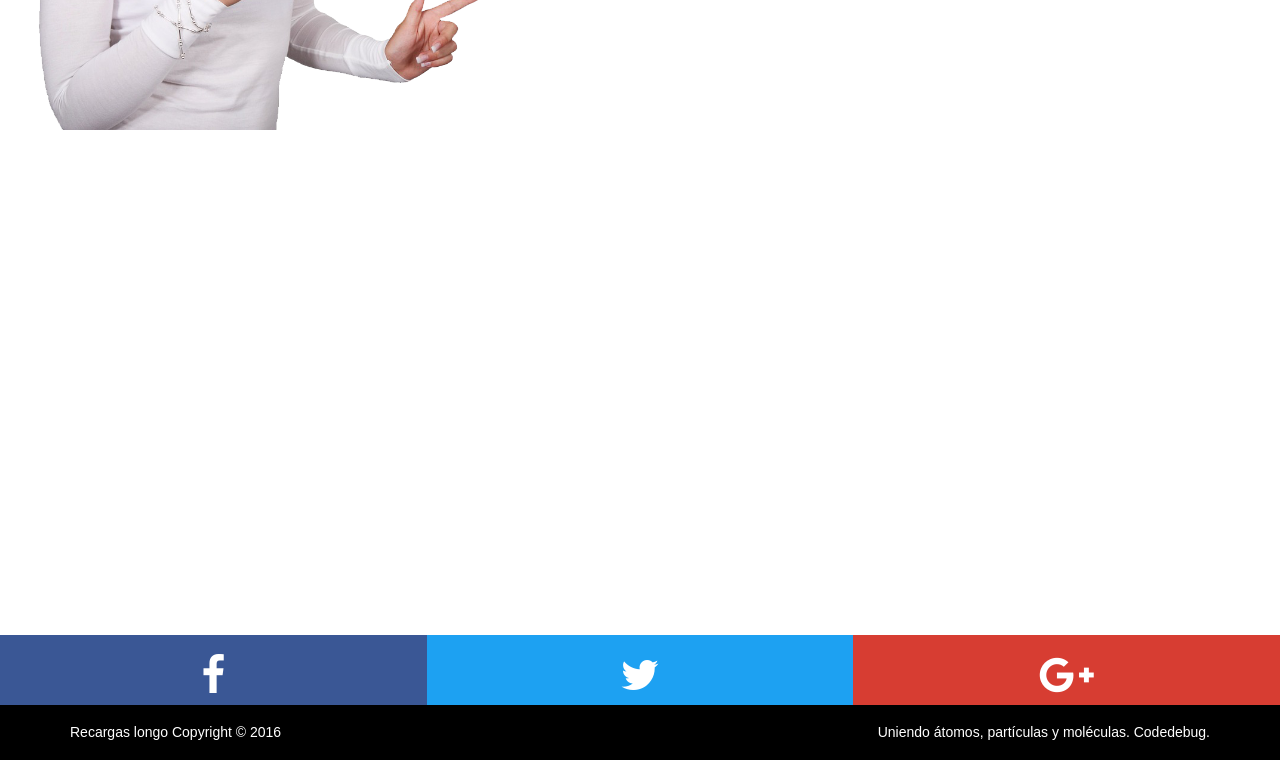
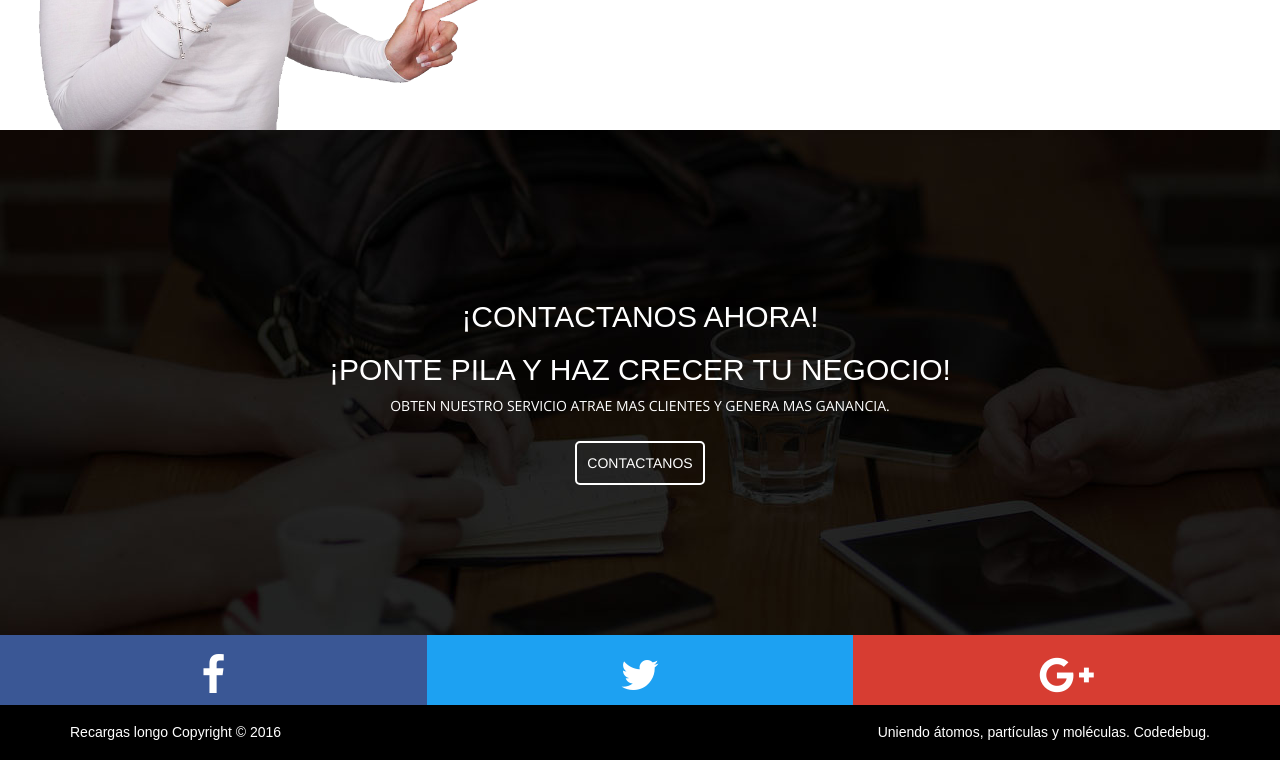
Before and after one commit to JhonnVinces/Abcell, a website: page index.html in a window 1280 px wide. Shown: the part 1221-1981 px from the top of the page. Drawn offline with nearby package versions, Linux system fonts and the light colour scheme; a web font is replaced by a local one.

Commit message:
Modifique el url de la imagen que esta en el style.css

```diff
--- a/css/style.css
+++ b/css/style.css
@@ -233,7 +233,7 @@ nav ul li {
 
 
 .bgcon{
-  background-image: url(img/bg3.jpg);
+  background-image: url(../img/bg3.jpg);
   background-attachment: fixed;
   padding: 150px 20px;
   background-position: center center;
```
